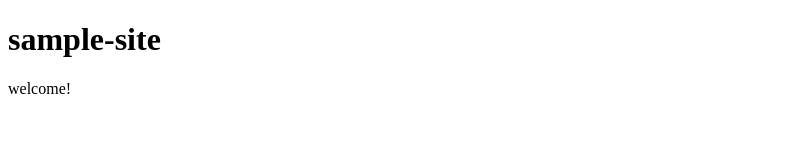
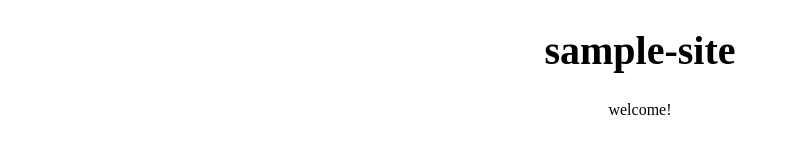
Before and after one commit to ICE094/sample-site, a plain HTML site: page index.html in a window 1280 px wide. Shown: the whole page, without its empty margins (0-789 px from the left). Drawn offline with Linux system fonts and the light colour scheme.

Commit message:
css追加

```diff
--- a/index.html
+++ b/index.html
@@ -2,6 +2,7 @@
 <html>
   <head>
     <title>sample-site</title>
+    <link rel="stylesheet" href="style.css" />
   </head>
   <body>
     <h1 class="site-title">sample-site</h1>
--- a/style.css
+++ b/style.css
@@ -1,4 +1,8 @@
 .site-title {
   text-align: center;
-  font-size: 20vw;
+  font-size: 2.5em;
 }
+
+p {
+  text-align: center;
+}
```
